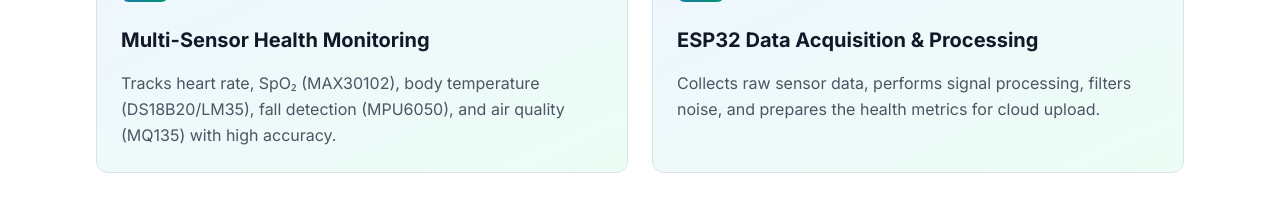
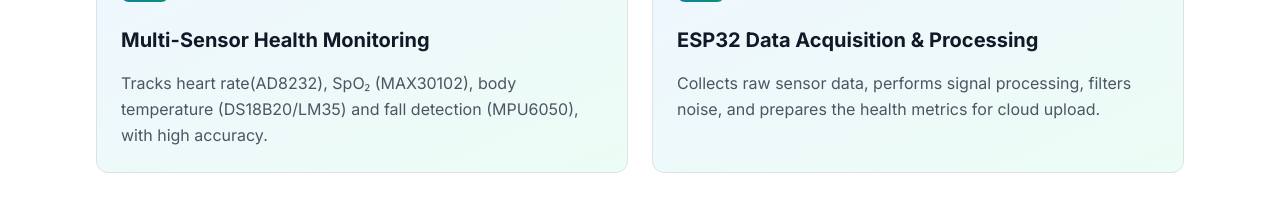
Before and after one commit to i-kundankumar/Medisense, a React (Vite) app: page /features in a window 1280 px wide. Shown: the part 288-485 px from the top of the page. Built offline with nearby package versions, Linux system fonts and the light colour scheme; no server answers.

Commit message:
Modify health monitoring feature description
Updated the description of the health monitoring feature to reflect changes in heart rate tracking.(ad8232)

```diff
--- a/src/pages/features.jsx
+++ b/src/pages/features.jsx
@@ -5,7 +5,7 @@ function features() {
         {
             icon: <Heart className="w-6 h-6" />,
             title: "Multi-Sensor Health Monitoring",
-            description: "Tracks heart rate, SpO₂ (MAX30102), body temperature (DS18B20/LM35), fall detection (MPU6050), and air quality (MQ135) with high accuracy."
+            description: "Tracks heart rate(AD8232), SpO₂ (MAX30102), body temperature (DS18B20/LM35) and fall detection (MPU6050), with high accuracy."
         },
         {
             icon: <Zap className="w-6 h-6" />,
```
